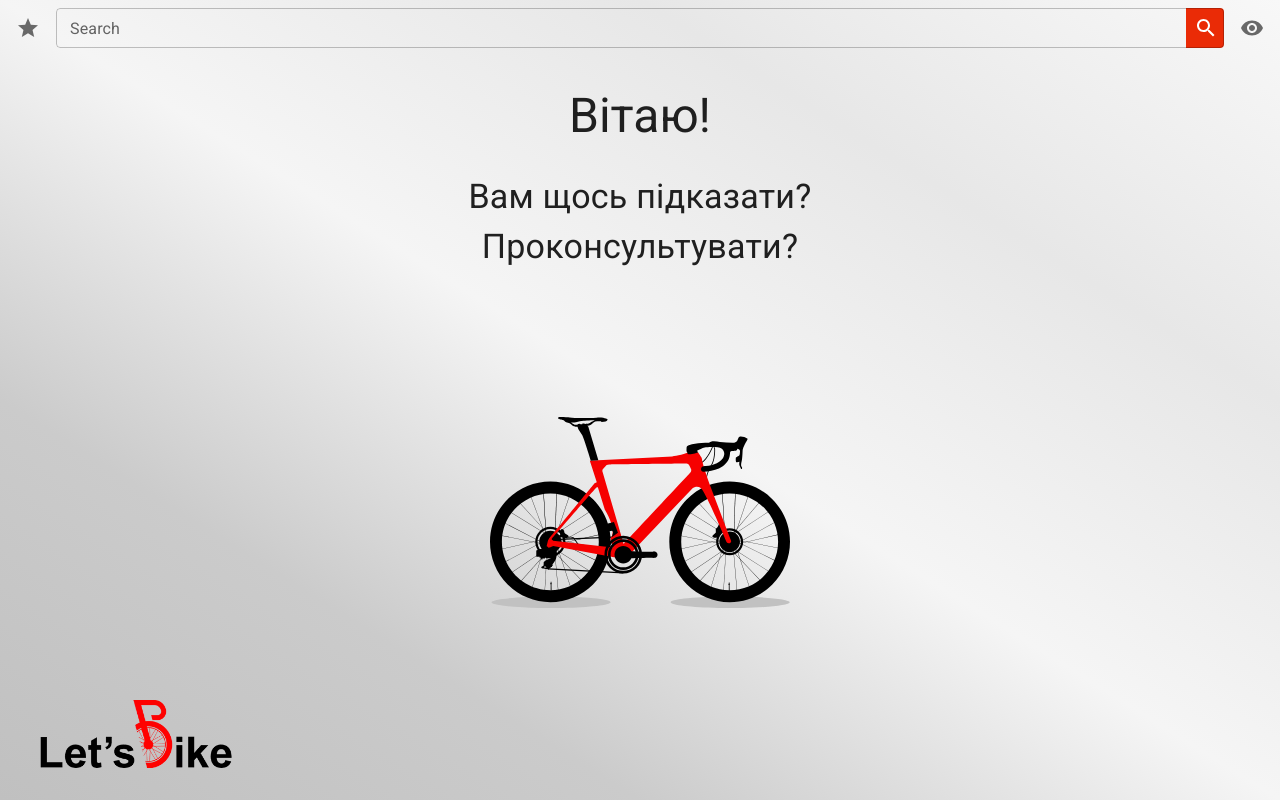
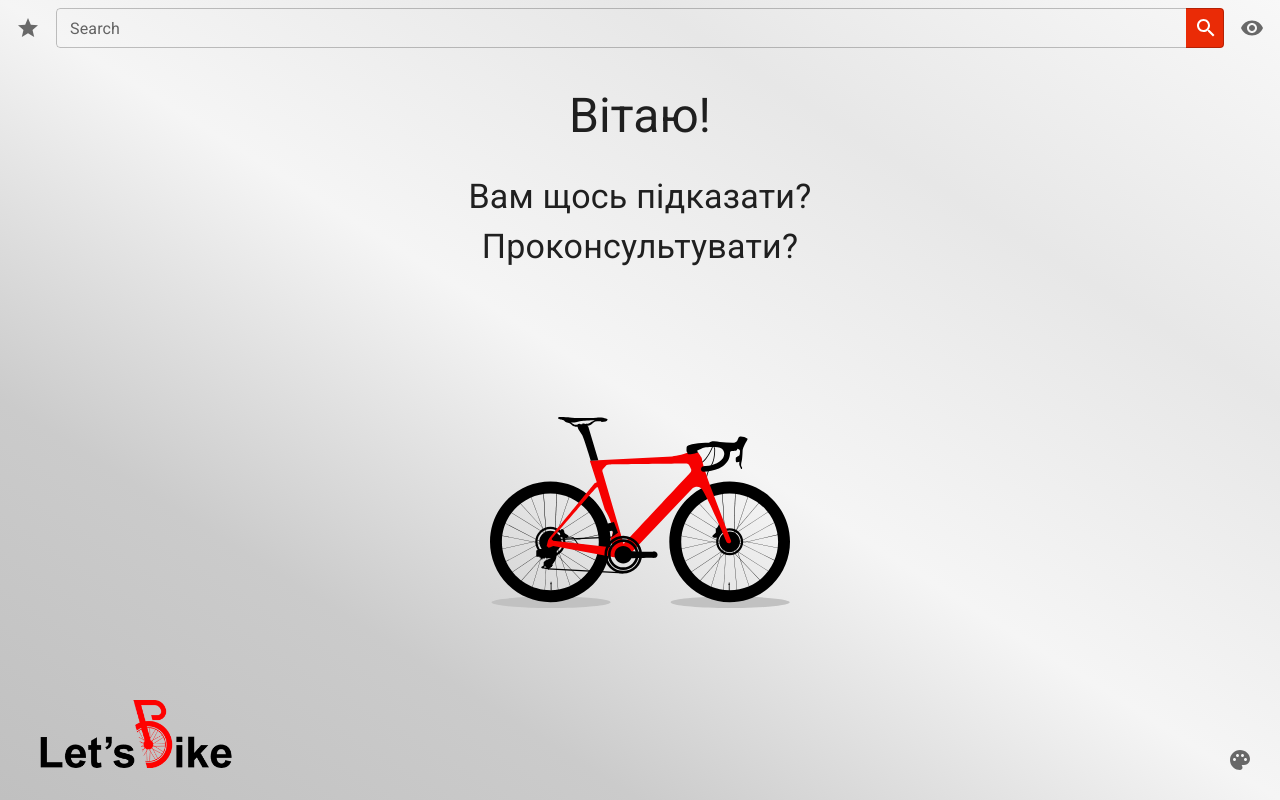
Before and after one commit to asubota/lets, a React (Vite) app: page / in a window 1280 px wide. Built offline with nearby package versions, Linux system fonts and the light colour scheme; the HTML template or start-up script is replaced by a standard one.

Commit message:
add palette icon

```diff
--- a/src/components/welcome.tsx
+++ b/src/components/welcome.tsx
@@ -1,6 +1,7 @@
-import { Box, Typography } from '@mui/material'
+import { Box, IconButton, Typography } from '@mui/material'
 import { Logo } from './logo.tsx'
 import { Bike } from './bike.tsx'
+import PaletteIcon from '@mui/icons-material/Palette'
 
 export const Welcome = () => {
   return (
@@ -16,6 +17,17 @@ export const Welcome = () => {
 
       <Bike type="safe" />
       <Logo />
+
+      <IconButton
+        sx={{
+          position: 'absolute',
+          right: '20px',
+          bottom: '20px',
+          color: 'secondary.light',
+        }}
+      >
+        <PaletteIcon />
+      </IconButton>
     </Box>
   )
 }
```
